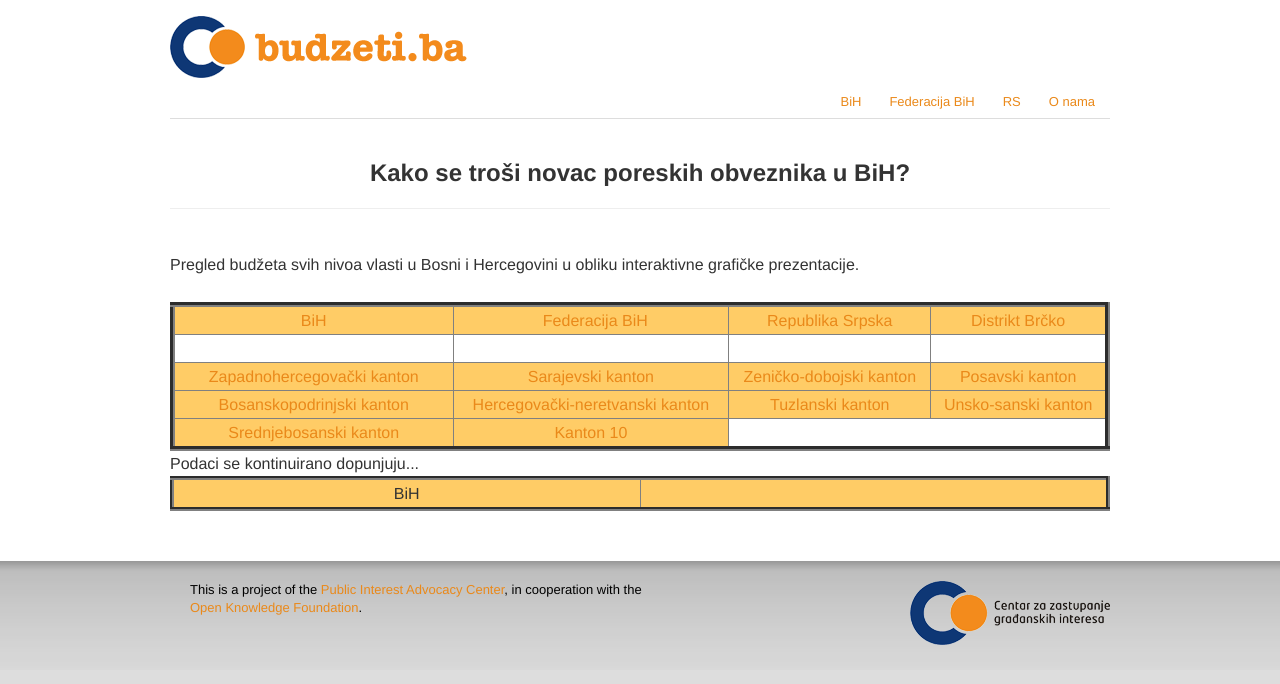
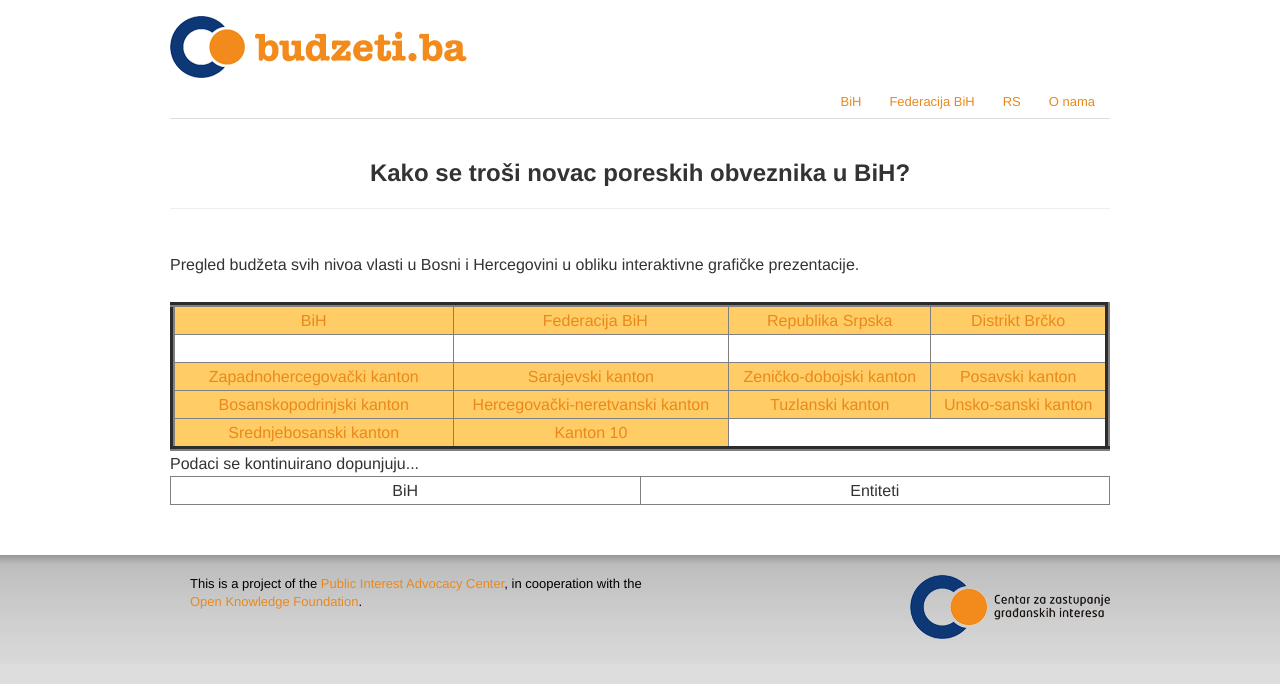
Before and after one commit to openspending/budzeti.ba, a Jekyll site: the page built from index.html, in a window 1280 px wide. Shown: the top 684 px of the page. Built offline with Jekyll 4.4.1, drawn with Linux system fonts in a browser that asks for light colours; nearby versions of some CDN libraries; some web fonts are replaced.

Commit message:
Update index.html

```diff
--- a/index.html
+++ b/index.html
@@ -99,12 +99,13 @@ Pregled budžeta svih nivoa vlasti u Bosni i Hercegovini u obliku interaktivne g
     </tr>
 </table>
 Podaci se kontinuirano dopunjuju...
-<table WIDTH="100%" BORDER="4" CELLSPACING="10">
-    <tr BGCOLOR="#FFCC66" ALIGN="CENTER">
+<table WIDTH="100%" BORDER="1" CELLSPACING="10">
+    <tr BGCOLOR="#FFFFFF" ALIGN="CENTER">
         <td WIDTH="50%">
             BiH
         </td>
         <td>
+            Entiteti</br>
             <div id="map"></div>
         </td>
     </tr>
```
